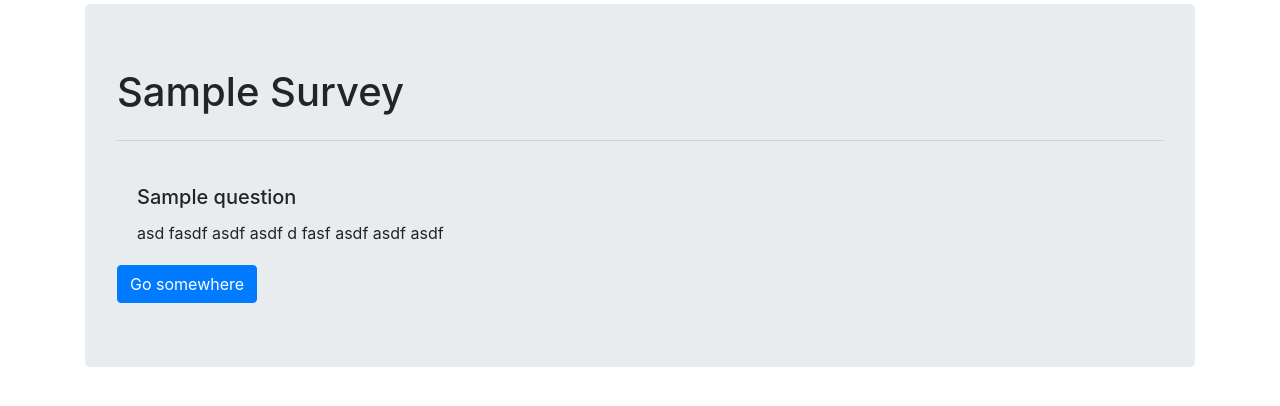
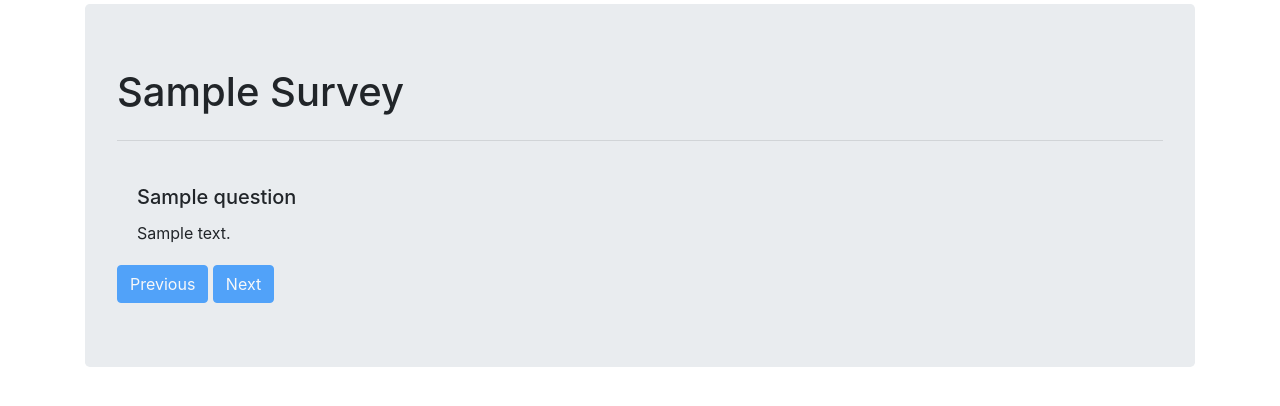
Before and after one commit to devbkhadka/survey_app, a Django app: page /survey/takesurvey/1/1 in a window 1280 px wide. Shown: the part 56-462 px from the top of the page. Run offline with Django 3.2, Linux system fonts and the light colour scheme; tables that the repository leaves empty hold one stand-in row (values such as "Sample post"); style sheets or scripts are compiled from the project's sources; some libraries are stand-ins or nearby versions.

Commit message:
implemented function of next and previous buttons in take_survey page

```diff
--- a/survey_app_repo/survey/views.py
+++ b/survey_app_repo/survey/views.py
@@ -17,6 +17,8 @@ def survey(request, pk):
 def take_survey(request, pk, index):
     '''View where user responds to survey'''
     _survey = get_object_or_404(Survey, pk=pk)
-    question = Question.objects.filter(survey=_survey)[index-1]
+    questions = Question.objects.filter(survey=_survey)
+    question = questions[index-1]
+    count = questions.count()
     return render(request, f'survey/questions/{question.question_type}.html',
-                   context=dict(survey=_survey, question=question))
+                  context=dict(survey=_survey, question=question, cur_index=index, questions_count=count))
--- a/survey_app_repo/templates/survey/questions/QuestionTypes.DESC.html
+++ b/survey_app_repo/templates/survey/questions/QuestionTypes.DESC.html
@@ -1,5 +1,5 @@
 {% extends 'survey/take_survey.html' %}
 
 {% block question %}
-<p class="card-text">asd fasdf asdf asdf d fasf asdf asdf asdf </p>
+<p id="description" class="card-text">{{question.description}}</p>
 {% endblock question%}
--- a/survey_app_repo/templates/survey/survey.html
+++ b/survey_app_repo/templates/survey/survey.html
@@ -6,6 +6,7 @@
     <p id="survey-summary" class="lead">{{survey.summary}}</p>
     <hr class="my-4">
     <p>It will take few minutes, share your opinion with us</p>
-    <a id="btn_takesurvey" class="btn btn-primary btn-lg" href="{% url 'survey:take_survey' survey.pk 1 %}" role="button">Take Survey</a>
+    <a id="btn_takesurvey" class="btn btn-primary btn-lg {% if survey.questions.count == 0 %}disabled{% endif %}"
+        href="{% url 'survey:take_survey' survey.pk 1 %}" role="button">Take Survey</a>
 </div>
 {% endblock content%}
--- a/survey_app_repo/templates/survey/take_survey.html
+++ b/survey_app_repo/templates/survey/take_survey.html
@@ -12,6 +12,9 @@
         {% endblock question%}
     </div>
 
-    <a href="#" class="btn btn-primary">Go somewhere</a>
+    <a id= 'btn-previous' href="{% url 'survey:take_survey' survey.pk cur_index|add:'-1' %}"
+        class="btn btn-primary {% if cur_index == 1 %}disabled{% endif %}">Previous</a>
+    <a id= 'btn-next' href="{% url 'survey:take_survey' survey.pk cur_index|add:1 %}"
+        class="btn btn-primary {% if cur_index == questions_count %}disabled{% endif %}">Next</a>
 </div>
 {% endblock content%}
```
Also changed, not shown: survey_app_repo/survey/tests/factory.py (+7 -2 lines), survey_app_repo/survey/tests/test_functional.py (+74 -4 lines), survey_app_repo/survey/tests/test_views.py (+3 -1 lines).
